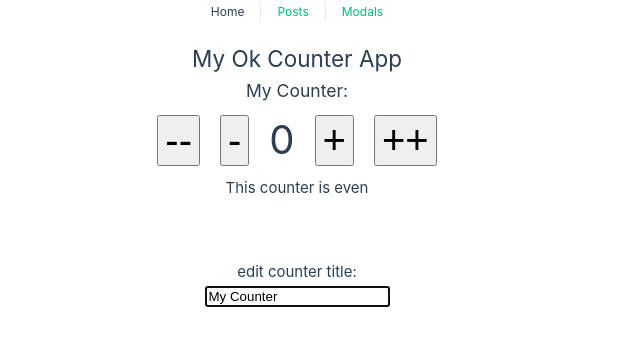
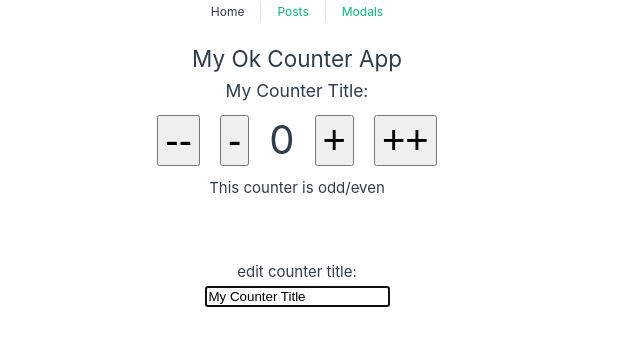
Before and after one commit to memorah/vue-composition-api-basics-v01-17102022, a Vue app: page / in a window 1280 px wide. Shown: the part 251-596 px from the top of the page, without its empty margins (343-983 px from the left). Built offline with nearby package versions, Linux system fonts and the light colour scheme.

Commit message:
add pinia store

```diff
--- a/src/stores/counter.js
+++ b/src/stores/counter.js
@@ -1,12 +1,11 @@
 import { ref, computed } from 'vue'
 import { defineStore } from 'pinia'
 
-export const useCounterStore = defineStore('counter', () => {
-  const count = ref(0)
-  const doubleCount = computed(() => count.value * 2)
-  function increment() {
-    count.value++
-  }
+export const useCounterStore = defineStore({
+  id: 'counter',
+  state: () => ({
+    count: 0,
+    title: 'My Counter Title'
+  })
 
-  return { count, doubleCount, increment }
 })
--- a/src/views/HomeView.vue
+++ b/src/views/HomeView.vue
@@ -1,18 +1,18 @@
 <template>
   <div class="home">
     <h2 ref="appTitleRef">{{ appTitle }}</h2>
-    <h3>{{ counter.counterData.title }}:</h3>
+    <h3>{{ counter.title }}:</h3>
     <div>
-      <button @click="counter.decreaseCounter(2)" class="btn">--</button>
-      <button @click="counter.decreaseCounter(1)" class="btn">-</button>
-      <span class="counter">{{ counter.counterData.count }}</span>
-      <button @click="counter.increaseCounter(1, $event)" class="btn">+</button>
-      <button @click="counter.increaseCounter(2)" class="btn">++</button>
+      <button class="btn">--</button>
+      <button class="btn">-</button>
+      <span class="counter">{{ counter.count }}</span>
+      <button class="btn">+</button>
+      <button class="btn">++</button>
     </div>
-    <p>This counter is {{ counter.oddOrEven }}</p>
+    <p>This counter is odd/even</p>
     <div class="edit">
       <h4>edit counter title:</h4>
-      <input v-model="counter.counterData.title" type="text" v-autofocus />
+      <input v-model="counter.title" type="text" v-autofocus />
     </div>
   </div>
 </template>
@@ -21,7 +21,7 @@
   imports
 */
 import { ref, onMounted } from "vue";
-import { useCounter } from "@/use/useCounter";
+import { useCounterStore } from "@/stores/counter";
 import { vAutofocus } from "@/directives/vAutofocus";
 /*
   app title
@@ -31,7 +31,8 @@
 onMounted(() => {
   console.log(`The app title is ${appTitleRef.value.offsetWidth} px wide!`);
 });
-const counter = useCounter();
+/*counter*/
+const counter = useCounterStore();
 </script>
 
 <style>
```
